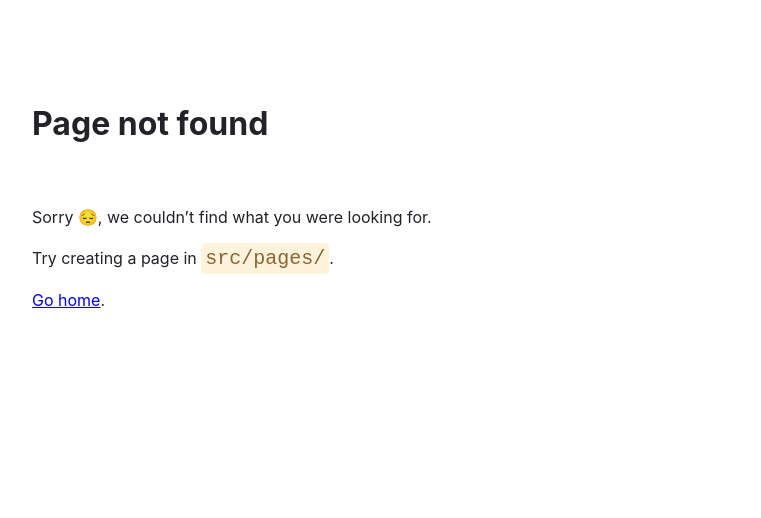
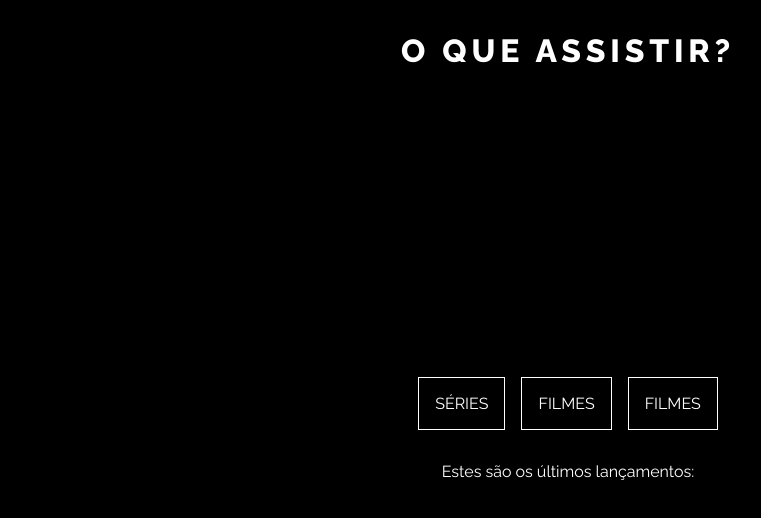
Before and after one commit to luisafalcao/Project-Gatsby, a Gatsby site: page /lancamentos in a window 1280 px wide. Before the commit this address had no page. Shown: the whole page, without its empty margins (72-833 px from the left). Built offline with nearby package versions, Linux system fonts and the light colour scheme; Gatsby itself is replaced by a stand-in of ours.

Commit message:
Página de lançamentos criada

```diff
--- a/gatsby-config.js
+++ b/gatsby-config.js
@@ -1,10 +1,6 @@
-/**
- * @type {import('gatsby').GatsbyConfig}
- */
 module.exports = {
   siteMetadata: {
     title: `O que assistir?`,
-    siteUrl: `https://www.yourdomain.tld`,
   },
   plugins: [],
 }
--- a/src/components/layout.js
+++ b/src/components/layout.js
@@ -1,16 +1,25 @@
 import React from "react"
 import "./layout.css"
-import { Link } from "gatsby"
+import { Link, graphql, useStaticQuery } from "gatsby"
 
 export default function Layout({ children }) {
-
+    const data = useStaticQuery(graphql`
+        query {
+            site {
+                siteMetadata {
+                  title
+                }
+            }
+        }
+    `)
     return (
         <>
-        <header><h1>O Que Assistir?</h1></header>
+        <header><h1>{data.site.siteMetadata.title}</h1></header>
         <main>
             <nav>
-                <Link to="/series" data-page="series">Séries</Link>
-                <Link to="/filmes" data-page="filmes">Filmes</Link>
+                <Link to="/series">Séries</Link>
+                <Link to="/filmes">Filmes</Link>
+                <Link to="/lancamentos">Filmes</Link>
             </nav>
             {children}
         </main>
--- /dev/null
+++ b/src/pages/lancamentos.js
@@ -0,0 +1,14 @@
+import * as React from 'react'
+import Layout from '../components/layout'
+
+const LancamentosPage = () => {
+    return (
+        <Layout>
+            <p>Estes são os últimos lançamentos:</p>
+        </Layout>
+    )
+}
+
+export const Head = () => <title>Lançamentos</title>
+
+export default LancamentosPage
```
